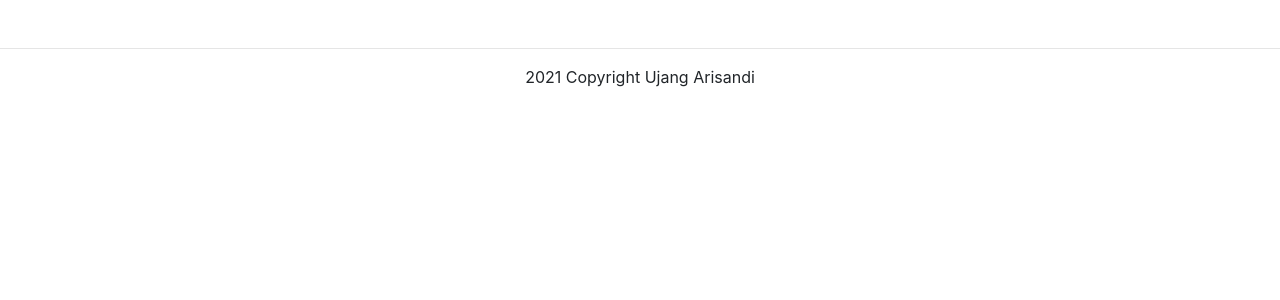
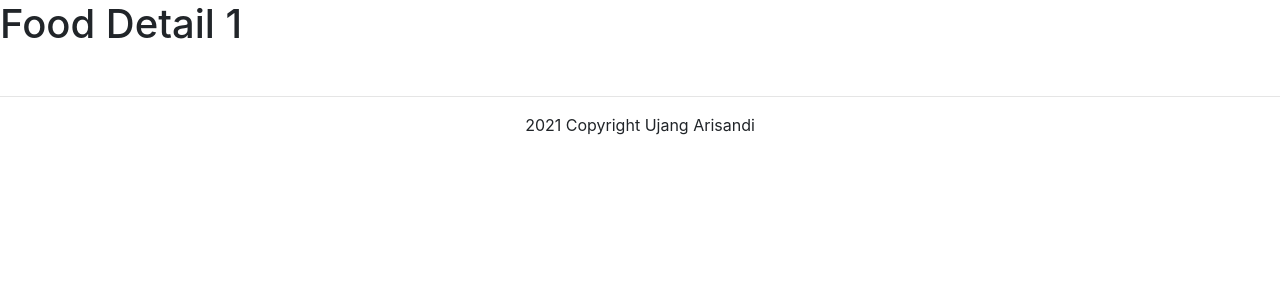
Before and after one commit to ujangaris/kulineran, a Vue app: page /foods/1 in a window 1280 px wide. Shown: the top 300 px of the page. Built offline with nearby package versions, Linux system fonts and the light colour scheme.

Commit message:
7 Membuat halaman product detail | mengambil id product

```diff
--- a/src/components/CardProduct.vue
+++ b/src/components/CardProduct.vue
@@ -4,7 +4,7 @@
   <div class="card-body">
     <h5 class="card-title">{{ product.nama }}</h5>
     <p class="card-text">Harga : Rp. {{product.harga}}</p>
-    <a href="#" class="btn btn-success"><b-icon-cart></b-icon-cart> Pesan</a>
+    <router-link :to="'/foods/'+product.id" class="btn btn-success"><b-icon-cart></b-icon-cart> Pesan</router-link>
   </div>
 </div>
 </template>
--- a/src/router/index.js
+++ b/src/router/index.js
@@ -2,6 +2,7 @@ import Vue from 'vue'
 import VueRouter from 'vue-router'
 import Home from '../views/Home.vue'
 import Foods from '../views/Foods.vue'
+import FoodDetail from '../views/FoodDetail.vue'
 
 Vue.use(VueRouter)
 
@@ -12,9 +13,14 @@ const routes = [
     component: Home
   },
   {
-    path: '/Foods',
+    path: '/foods',
     name: 'Foods',
     component: Foods
+  },
+  {
+    path: '/foods/:id',
+    name: 'FoodDetail',
+    component: FoodDetail
   },
   {
     path: '/about',
--- /dev/null
+++ b/src/views/FoodDetail.vue
@@ -0,0 +1,13 @@
+<template>
+  <h1>Food Detail {{ $route.params.id}}</h1>
+</template>
+
+<script>
+export default {
+
+}
+</script>
+
+<style>
+
+</style>
```
